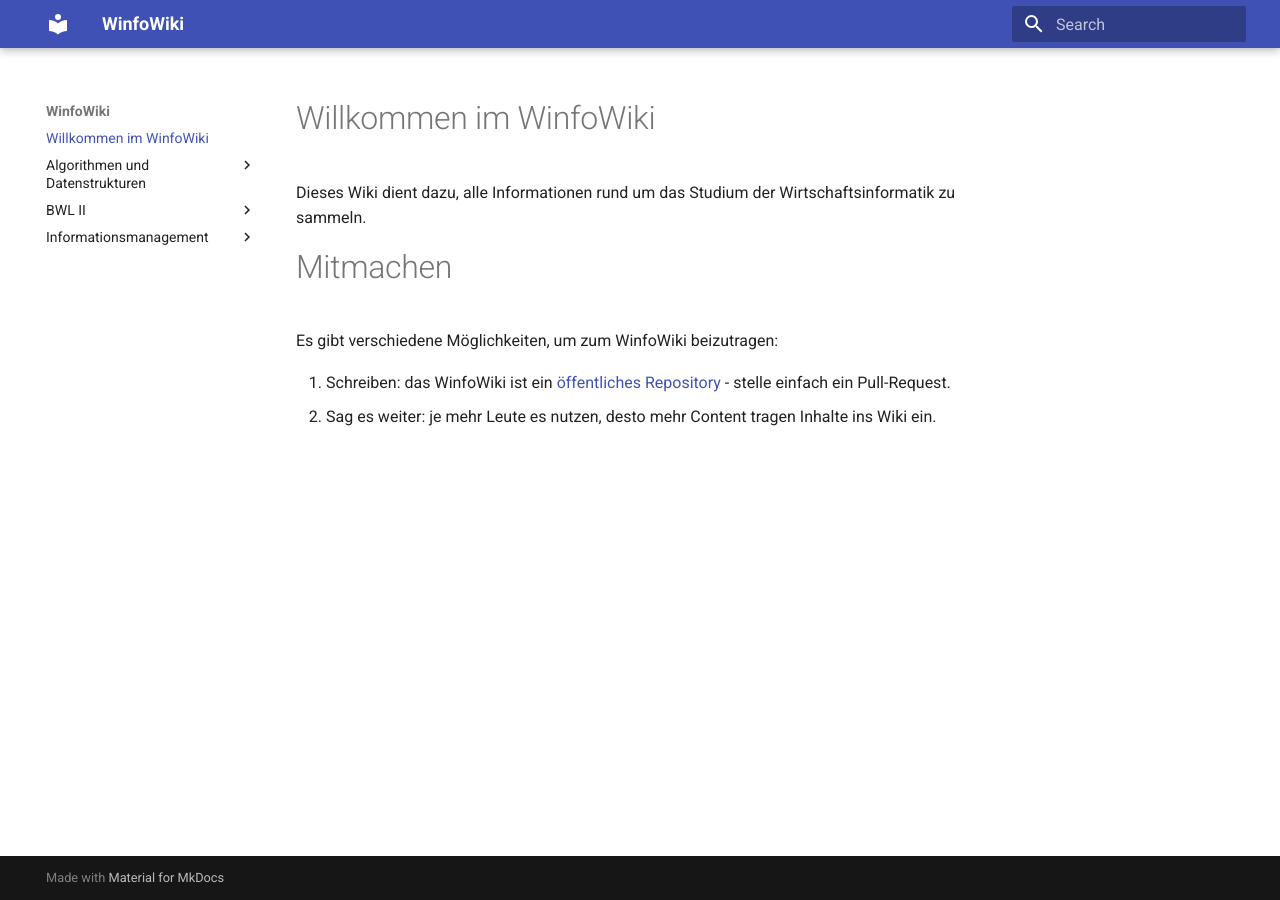
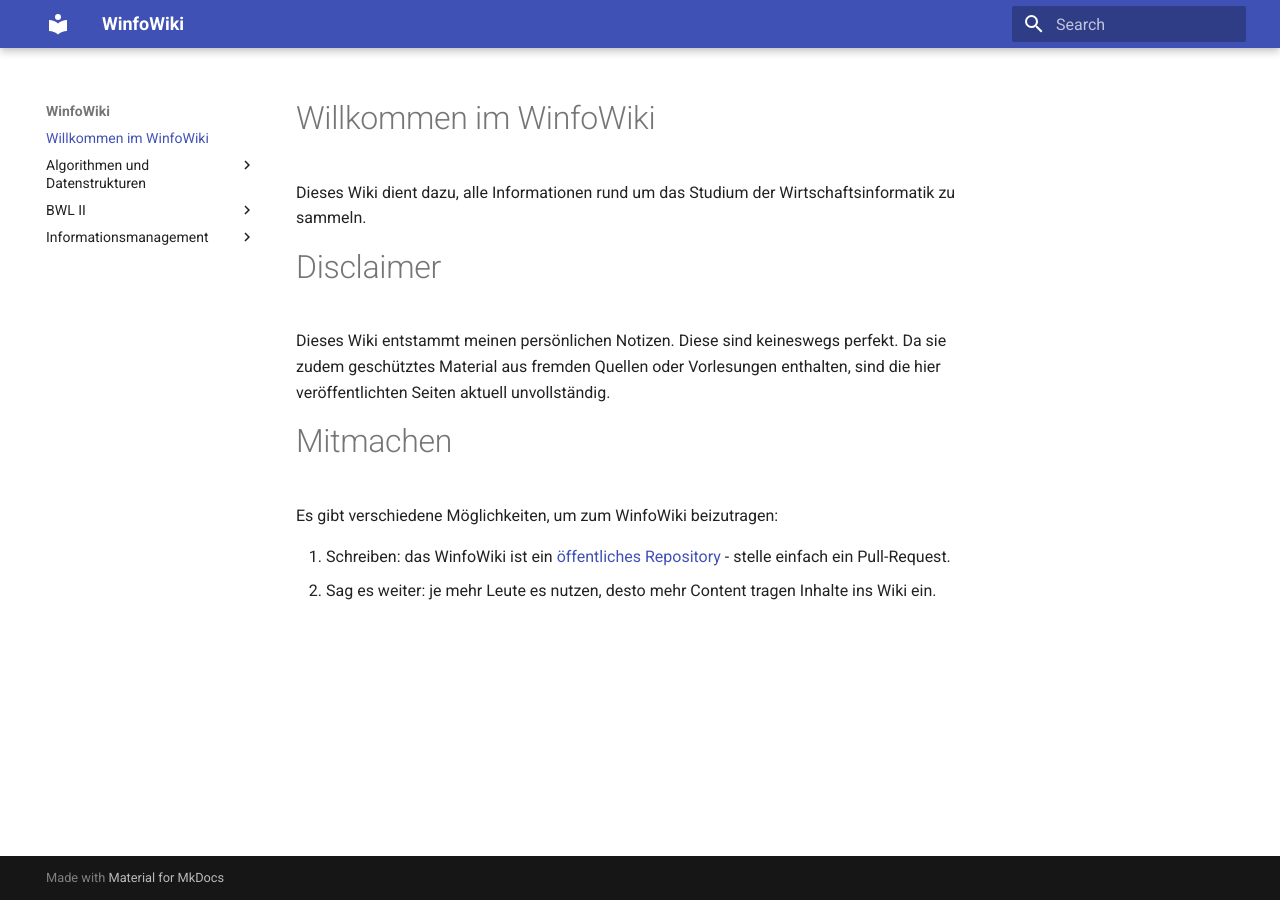
Before and after one commit to heshsum/winfowiki, an MkDocs documentation site: the page built from docs/index.md, in a window 1280 px wide. Built offline with MkDocs 1.6.1 and Material for MkDocs 9.7.7, drawn with Linux system fonts in a browser that asks for light colours.

Commit message:
Disclaimer

```diff
--- a/docs/index.md
+++ b/docs/index.md
@@ -1,5 +1,9 @@
 # Willkommen im WinfoWiki
 Dieses Wiki dient dazu, alle Informationen rund um das Studium der Wirtschaftsinformatik zu sammeln.
+
+# Disclaimer
+Dieses Wiki entstammt meinen persönlichen Notizen. Diese sind keineswegs perfekt.
+Da sie zudem geschütztes Material aus fremden Quellen oder Vorlesungen enthalten, sind die hier veröffentlichten Seiten aktuell unvollständig.
 
 # Mitmachen
 Es gibt verschiedene Möglichkeiten, um zum WinfoWiki beizutragen:
```
